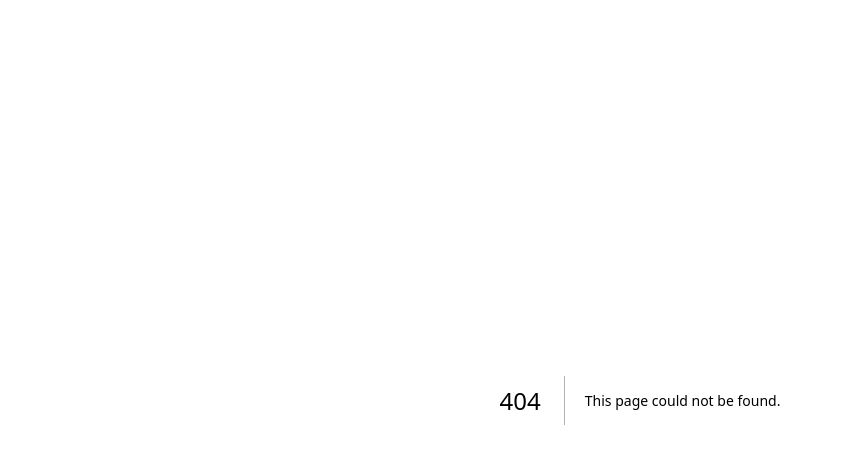
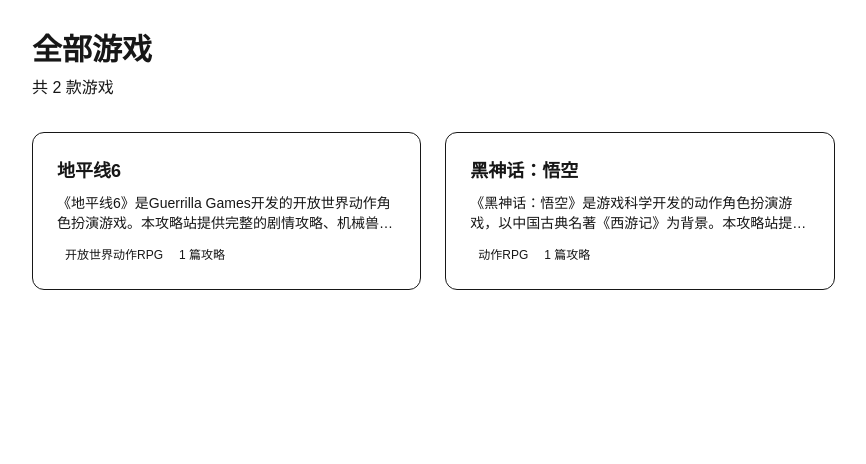
Before and after one commit to River-ak3/game-hub, a Next.js app: page /games in a window 1280 px wide. Before the commit this address had no page. Shown: the top 464 px of the page, without its empty margins (0-866 px from the left). Built offline with nearby package versions, Linux system fonts and the light colour scheme.

Commit message:
feat: src/app/games/page.tsx - Phase 1 frontend UI

```diff
--- /dev/null
+++ b/src/app/games/page.tsx
@@ -0,0 +1,60 @@
+import { Metadata } from "next";
+import { getGames, getGameMeta, getGuidesByGame } from "@/lib/mdx";
+import Link from "next/link";
+
+export const metadata: Metadata = {
+  title: "全部游戏",
+  description: "浏览所有游戏攻略，找到你需要的内容。",
+};
+
+export default function GamesListPage() {
+  const games = getGames();
+  const gamesWithMeta = games.map((slug) => {
+    const meta = getGameMeta(slug);
+    const guides = getGuidesByGame(slug);
+    return { meta, guideCount: guides.length };
+  }).filter((g) => g.meta !== null);
+
+  return (
+    <div className="max-w-7xl mx-auto px-4 sm:px-6 lg:px-8 py-8">
+      <div className="mb-8">
+        <h1 className="text-3xl font-bold text-text-primary">全部游戏</h1>
+        <p className="text-text-secondary mt-2">
+          共 {gamesWithMeta.length} 款游戏
+        </p>
+      </div>
+
+      {gamesWithMeta.length > 0 ? (
+        <div className="grid grid-cols-1 sm:grid-cols-2 lg:grid-cols-3 gap-6">
+          {gamesWithMeta.map((game, index) => (
+            <Link
+              key={game.meta!.slug}
+              href={`/games/${game.meta!.slug}`}
+              className="block animate-fade-in"
+              style={{ animationDelay: `${index * 100}ms` }}
+            >
+              <div className="group rounded-xl bg-surface border border-border p-6 card-glow">
+                <h3 className="text-lg font-semibold text-text-primary group-hover:text-primary transition-colors mb-2">
+                  {game.meta!.title}
+                </h3>
+                <p className="text-sm text-text-secondary line-clamp-2 mb-3">
+                  {game.meta!.description}
+                </p>
+                <div className="flex items-center gap-2 text-xs text-text-muted">
+                  <span className="px-2 py-0.5 rounded-md bg-surface-lighter">
+                    {game.meta!.genre}
+                  </span>
+                  <span>{game.guideCount} 篇攻略</span>
+                </div>
+              </div>
+            </Link>
+          ))}
+        </div>
+      ) : (
+        <div className="text-center py-20 rounded-2xl bg-surface border border-border">
+          <p className="text-text-muted">暂无游戏内容</p>
+        </div>
+      )}
+    </div>
+  );
+}
```
